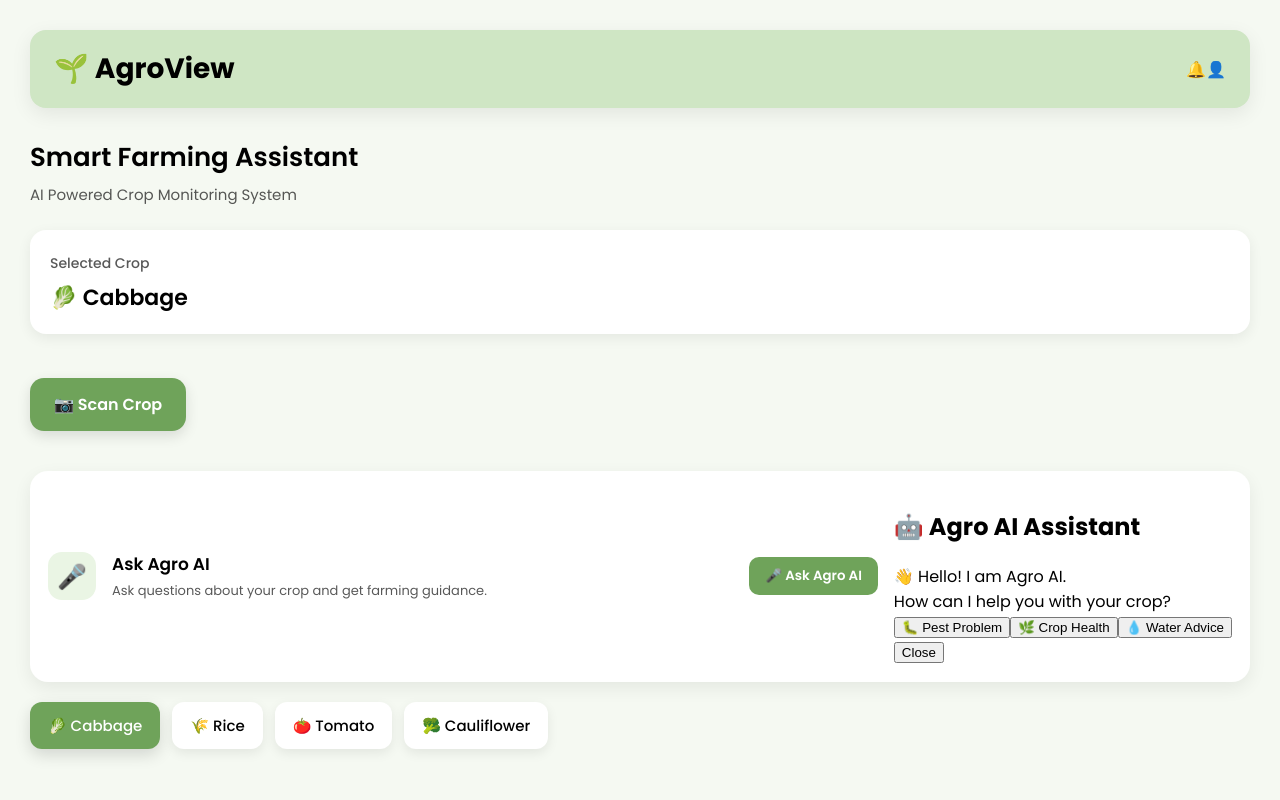
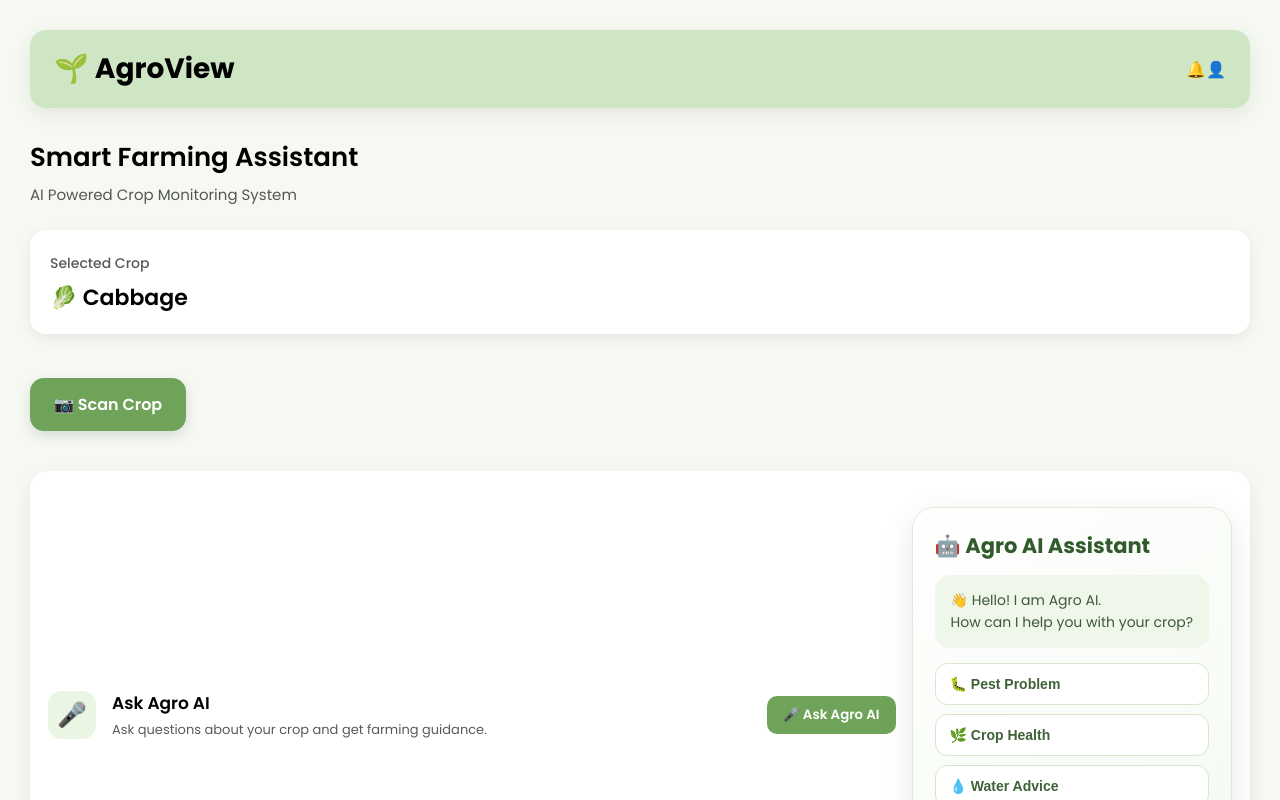
Before and after one commit to Princev2212/AgroView, a React app in the folder frontend/: page / in a window 1280 px wide. Both pictures are taken after a click on the button "🎤 Ask Agro AI". Shown: the top 800 px of the page. Built offline with nearby package versions, Linux system fonts and the light colour scheme; the HTML template or start-up script is replaced by a standard one.

Commit message:
Improved Agro AI assistant UI

```diff
--- a/frontend/src/App.css
+++ b/frontend/src/App.css
@@ -389,3 +389,138 @@ div {
   font-size: 14px;
   line-height: 1.5;
 }
+.ai-assistant {
+  margin-top: 18px;
+  padding: 22px;
+  background: linear-gradient(145deg, #ffffff, #f4f9f1);
+  border: 1px solid #dcebd5;
+  border-radius: 22px;
+  box-shadow: 0 10px 30px rgba(53, 91, 45, 0.12);
+}
+
+.ai-assistant h2 {
+  margin: 0 0 8px;
+  color: #315b2c;
+  font-size: 21px;
+  font-weight: 700;
+}
+
+.ai-message {
+  margin: 14px 0;
+  padding: 14px 16px;
+  background: #eef7ea;
+  border-radius: 15px;
+  color: #3f573b;
+  font-size: 14px;
+  line-height: 1.6;
+}
+
+/* Quick option buttons */
+
+.ai-options {
+  display: grid;
+  grid-template-columns: 1fr;
+  gap: 9px;
+  margin: 15px 0;
+}
+
+.ai-options button {
+  width: 100%;
+  padding: 12px 14px;
+  border: 1px solid #d6e6cf;
+  border-radius: 12px;
+  background: white;
+  color: #3f6238;
+  font-size: 14px;
+  font-weight: 600;
+  text-align: left;
+  cursor: pointer;
+  transition: all 0.2s ease;
+}
+
+.ai-options button:hover {
+  background: #edf7e9;
+  border-color: #8eb47f;
+  transform: translateY(-1px);
+}
+
+/* Input + send */
+
+.ai-input-row {
+  display: flex;
+  gap: 8px;
+  margin-top: 15px;
+}
+
+.ai-input-row input {
+  flex: 1;
+  min-width: 0;
+  padding: 12px 14px;
+  border: 1px solid #d2dfcc;
+  border-radius: 12px;
+  outline: none;
+  background: white;
+  font-size: 14px;
+  color: #333;
+}
+
+.ai-input-row input:focus {
+  border-color: #79a96c;
+  box-shadow: 0 0 0 3px rgba(121, 169, 108, 0.12);
+}
+
+.ai-send {
+  width: 45px;
+  border: none;
+  border-radius: 12px;
+  background: #5f914f;
+  color: white;
+  font-size: 19px;
+  cursor: pointer;
+  transition: 0.2s ease;
+}
+
+.ai-send:hover {
+  background: #4f7e42;
+  transform: translateY(-1px);
+}
+
+/* Chat */
+
+.ai-chat {
+  margin-top: 18px;
+  padding: 15px;
+  background: white;
+  border: 1px solid #e0eadc;
+  border-radius: 16px;
+}
+
+.ai-chat p {
+  margin: 6px 0;
+  font-size: 14px;
+  line-height: 1.5;
+  color: #4b5548;
+}
+
+.ai-chat strong {
+  color: #315b2c;
+}
+
+/* Close button */
+
+.close-btn {
+  width: 100%;
+  margin-top: 16px;
+  padding: 11px;
+  border: none;
+  border-radius: 12px;
+  background: #edf3ea;
+  color: #4d7045;
+  font-size: 14px;
+  font-weight: 600;
+  cursor: pointer;
+}
+
+.close-btn:hover {
+  background: #e1ecdd;
+}
--- a/frontend/src/App.jsx
+++ b/frontend/src/App.jsx
@@ -23,33 +23,83 @@ function App() {
     }
   }, [scanning]);
 
+  /* =========================
+     MAIN AI QUESTION HANDLER
+     ========================= */
+
   const handleAskAI = () => {
-    if (question.trim() !== "") {
-      setAiResponse(
-        "Your crop looks healthy, but keep monitoring for pest activity."
-      );
+    const userQuestion = question.trim().toLowerCase();
+
+    if (userQuestion === "") {
+      return;
     }
+
+    let response = "";
+
+    if (
+      userQuestion.includes("pest") ||
+      userQuestion.includes("insect") ||
+      userQuestion.includes("bug")
+    ) {
+      response =
+        "🐞 Pest activity may be present. Check the leaves carefully and monitor affected areas regularly.";
+    } else if (
+      userQuestion.includes("damage") ||
+      userQuestion.includes("leaf") ||
+      userQuestion.includes("leaves")
+    ) {
+      response =
+        "📊 Some leaf damage can occur due to pest activity. Keep monitoring the affected leaves and check whether the damage is increasing.";
+    } else if (
+      userQuestion.includes("healthy") ||
+      userQuestion.includes("health")
+    ) {
+      response =
+        "🌱 Your crop currently looks healthy based on the available scan information. Continue regular monitoring.";
+    } else if (
+      userQuestion.includes("water") ||
+      userQuestion.includes("watering") ||
+      userQuestion.includes("irrigation")
+    ) {
+      response =
+        "💧 Check the soil moisture before watering. Avoid unnecessary watering and monitor your crop regularly.";
+    } else if (
+      userQuestion.includes("aphid") ||
+      userQuestion.includes("aphids")
+    ) {
+      response =
+        "🐞 Aphids can damage young leaves and plant growth. Check the underside of leaves regularly and monitor the affected areas.";
+    } else {
+      response =
+        "🤖 I can help with crop health, pests, leaf damage, and watering advice. Try asking about any of these topics.";
+    }
+
+    setAiResponse(response);
   };
+
+  /* =========================
+     QUICK AI OPTIONS
+     ========================= */
 
   const handleAIOption = (type) => {
     if (type === "pest") {
       setQuestion("🐛 Pest Problem");
       setAiResponse(
-        "Please scan your crop leaf. AgroView will help identify possible pests and explain the risk level."
+        "🐞 Pest activity may be present. Please scan your crop leaf so AgroView can help identify possible pests and explain the risk level."
       );
     }
 
     if (type === "health") {
       setQuestion("🌿 Crop Health");
       setAiResponse(
-        "Your crop health can be checked using a leaf scan. AgroView will analyze the crop and show its health status."
+        "🌱 Your crop health can be checked using a leaf scan. AgroView will analyze the crop and show its health status."
       );
     }
 
     if (type === "water") {
       setQuestion("💧 Water Advice");
       setAiResponse(
-        "Check the soil moisture before watering. Avoid unnecessary watering and monitor your crop regularly."
+        "💧 Check the soil moisture before watering. Avoid unnecessary watering and monitor your crop regularly."
       );
     }
   };
@@ -57,7 +107,10 @@ function App() {
   return (
     <div className="app">
 
-      {/* Header */}
+      {/* =========================
+          HEADER
+          ========================= */}
+
       <header className="app-header">
         <h1>🌱 AgroView</h1>
 
@@ -67,19 +120,28 @@ function App() {
         </div>
       </header>
 
-      {/* Intro */}
+      {/* =========================
+          INTRO
+          ========================= */}
+
       <div className="intro-card">
         <h2>Smart Farming Assistant</h2>
         <p>AI Powered Crop Monitoring System</p>
       </div>
 
-      {/* Selected Crop */}
+      {/* =========================
+          SELECTED CROP
+          ========================= */}
+
       <div className="selected-crop">
         <span>Selected Crop</span>
         <h3>{crop}</h3>
       </div>
 
-      {/* Scan Button */}
+      {/* =========================
+          SCAN BUTTON
+          ========================= */}
+
       <Button
         text={scanning ? "🔄 Scanning..." : "📷 Scan Crop"}
         onClick={() => {
@@ -88,12 +150,17 @@ function App() {
         }}
       />
 
-      {/* Ask Agro AI */}
+      {/* =========================
+          ASK AGRO AI CARD
+          ========================= */}
+
       <div className="ai-card">
+
         <div className="ai-icon">🎤</div>
 
         <div className="ai-content">
           <h3>Ask Agro AI</h3>
+
           <p>
             Ask questions about your crop and get farming guidance.
           </p>
@@ -106,7 +173,10 @@ function App() {
           🎤 Ask Agro AI
         </button>
 
-        {/* AI Quick Assistant */}
+        {/* =========================
+            AI QUICK ASSISTANT
+            ========================= */}
+
         {showAssistant && (
           <div className="ai-assistant">
 
@@ -119,6 +189,7 @@ function App() {
             </div>
 
             {/* Quick Options */}
+
             <div className="ai-options">
 
               <button
@@ -141,7 +212,37 @@ function App() {
 
             </div>
 
-            {/* AI Question + Response */}
+            {/* =========================
+                AI QUESTION INPUT
+                ========================= */}
+
+            <div className="ai-input-row">
+
+              <input
+                type="text"
+                placeholder="Ask about your crop..."
+                value={question}
+                onChange={(e) => setQuestion(e.target.value)}
+                onKeyDown={(e) => {
+                  if (e.key === "Enter") {
+                    handleAskAI();
+                  }
+                }}
+              />
+
+              <button
+                className="ai-send"
+                onClick={handleAskAI}
+              >
+                ➤
+              </button>
+
+            </div>
+
+            {/* =========================
+                USER + AI CHAT
+                ========================= */}
+
             {aiResponse && (
               <div className="ai-chat">
 
@@ -161,6 +262,7 @@ function App() {
             )}
 
             {/* Close Assistant */}
+
             <button
               className="close-btn"
               onClick={() => {
@@ -176,7 +278,10 @@ function App() {
         )}
       </div>
 
-      {/* Agro AI Panel */}
+      {/* =========================
+          OLD AGRO AI PANEL
+          ========================= */}
+
       {aiOpen && (
         <div className="ai-panel">
 
@@ -188,6 +293,7 @@ function App() {
           </p>
 
           {/* Input */}
+
           <div className="ai-input-row">
 
             <input
@@ -212,22 +318,31 @@ function App() {
           </div>
 
           {/* User Question */}
+
           {aiResponse && (
             <div className="user-question">
+
               <strong>👤 You</strong>
+
               <p>{question}</p>
+
             </div>
           )}
 
           {/* AI Response */}
+
           {aiResponse && (
             <div className="ai-response">
+
               <strong>🤖 Agro AI</strong>
+
               <p>{aiResponse}</p>
+
             </div>
           )}
 
           {/* Close */}
+
           <button
             className="close-ai"
             onClick={() => {
@@ -242,7 +357,10 @@ function App() {
         </div>
       )}
 
-      {/* Scanning Card */}
+      {/* =========================
+          SCANNING CARD
+          ========================= */}
+
       {scanning && (
         <div className="scanning-card">
 
@@ -259,7 +377,10 @@ function App() {
         </div>
       )}
 
-      {/* Scan Result */}
+      {/* =========================
+          SCAN RESULT
+          ========================= */}
+
       {result && (
         <div className="result-card">
 
@@ -272,6 +393,7 @@ function App() {
           <div className="result-info">
 
             {/* Risk */}
+
             <p>
               <strong>Risk Level:</strong>{" "}
               <span className="risk-medium">
@@ -280,6 +402,7 @@ function App() {
             </p>
 
             {/* Damage */}
+
             <div className="damage-section">
 
               <div className="damage-header">
@@ -296,6 +419,7 @@ function App() {
           </div>
 
           {/* Recommendation */}
+
           <div className="recommendation">
 
             <div className="recommendation-title">
@@ -312,7 +436,10 @@ function App() {
         </div>
       )}
 
-      {/* Crop Buttons */}
+      {/* =========================
+          CROP BUTTONS
+          ========================= */}
+
       <div className="crop-buttons">
 
         <button
```
